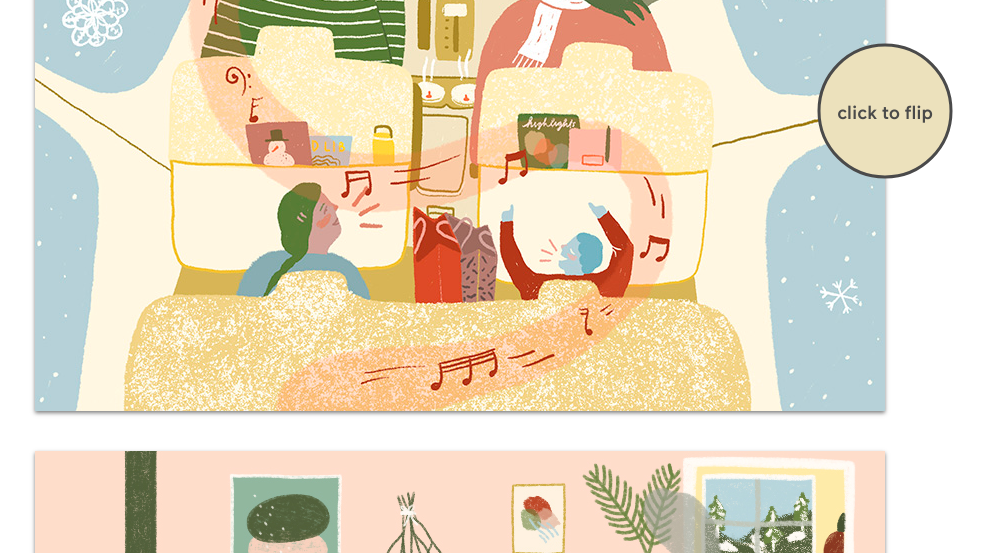
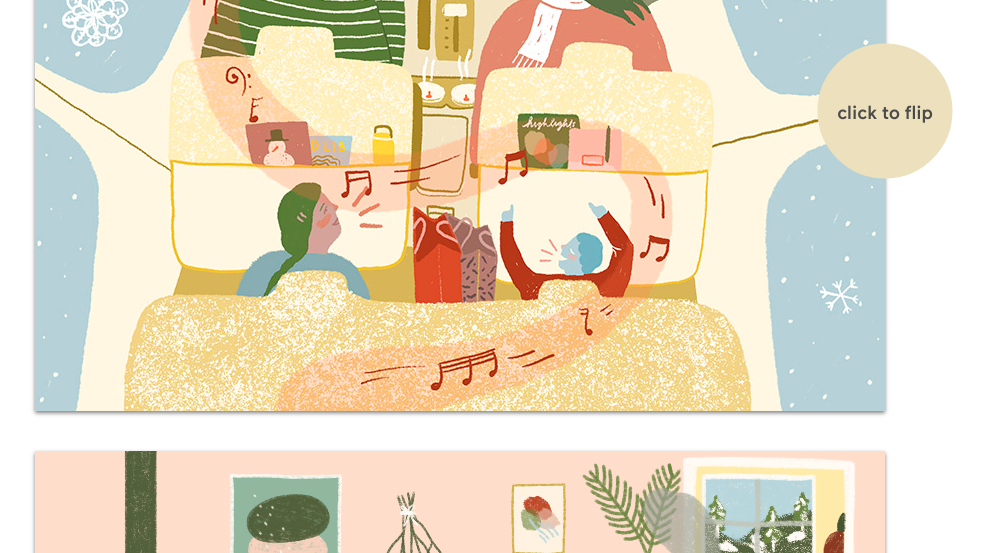
Before and after one commit to blunt/mbg-flipp3, a website: page src/index.html in a window 1280 px wide. Shown: the part 229-782 px from the top of the page, without its empty margins (180-1164 px from the left). Drawn offline with Linux system fonts and the light colour scheme.

Commit message:
button revision

```diff
--- a/src/css/scss/modules/_components.scss
+++ b/src/css/scss/modules/_components.scss
@@ -113,7 +113,7 @@
     font-family: 'Maax-Medium';
     font-size: 19px;
     border-radius: 999px;
-    border: 3px solid #4a4a4a;
+    border: 3px solid #ECE1BC;
     background: #ECE1BC;
     color: #4a4a4a;
     transition: 0.15s ease-out;
```
Also changed, not shown: dist/css/main.min.css, src/css/main.css.
